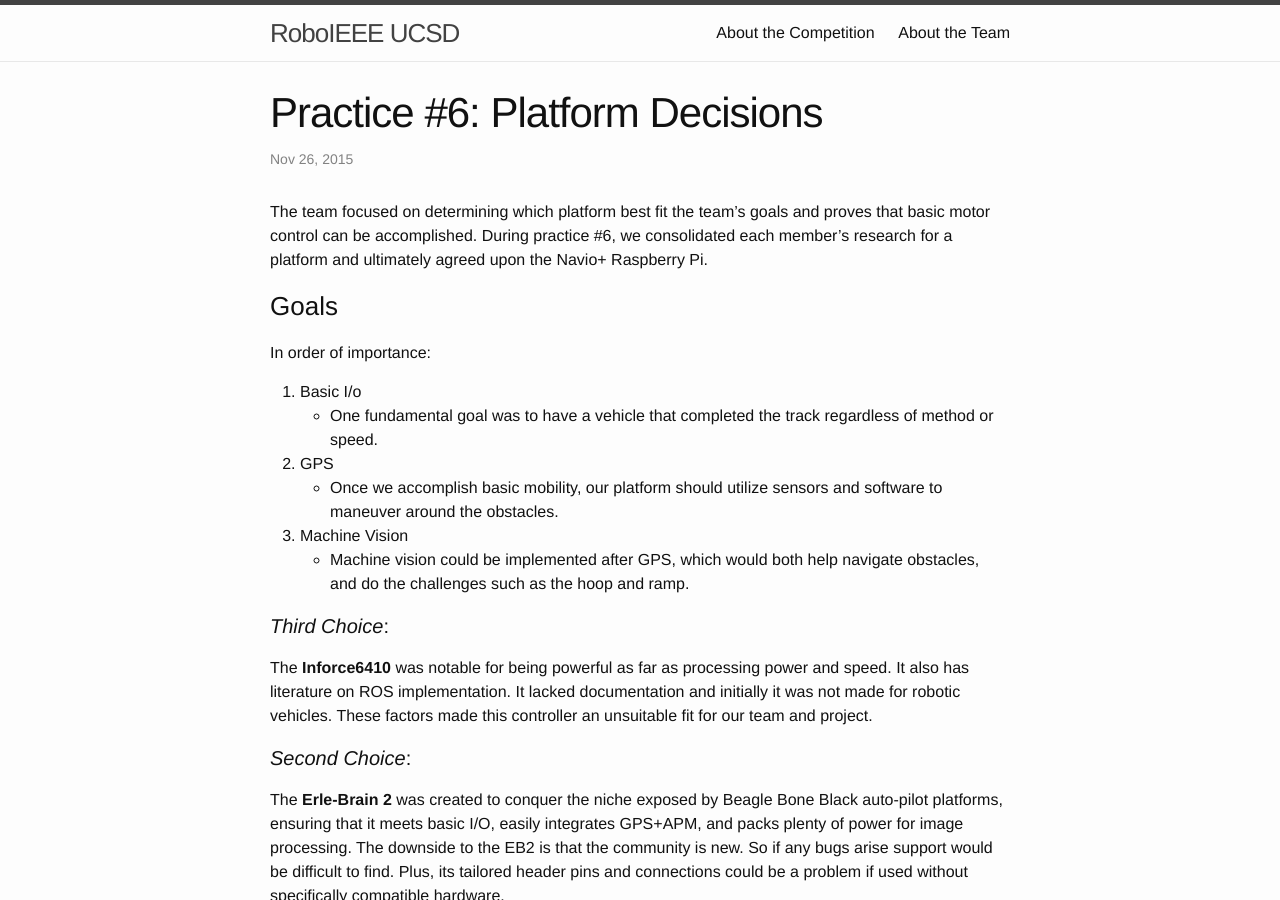
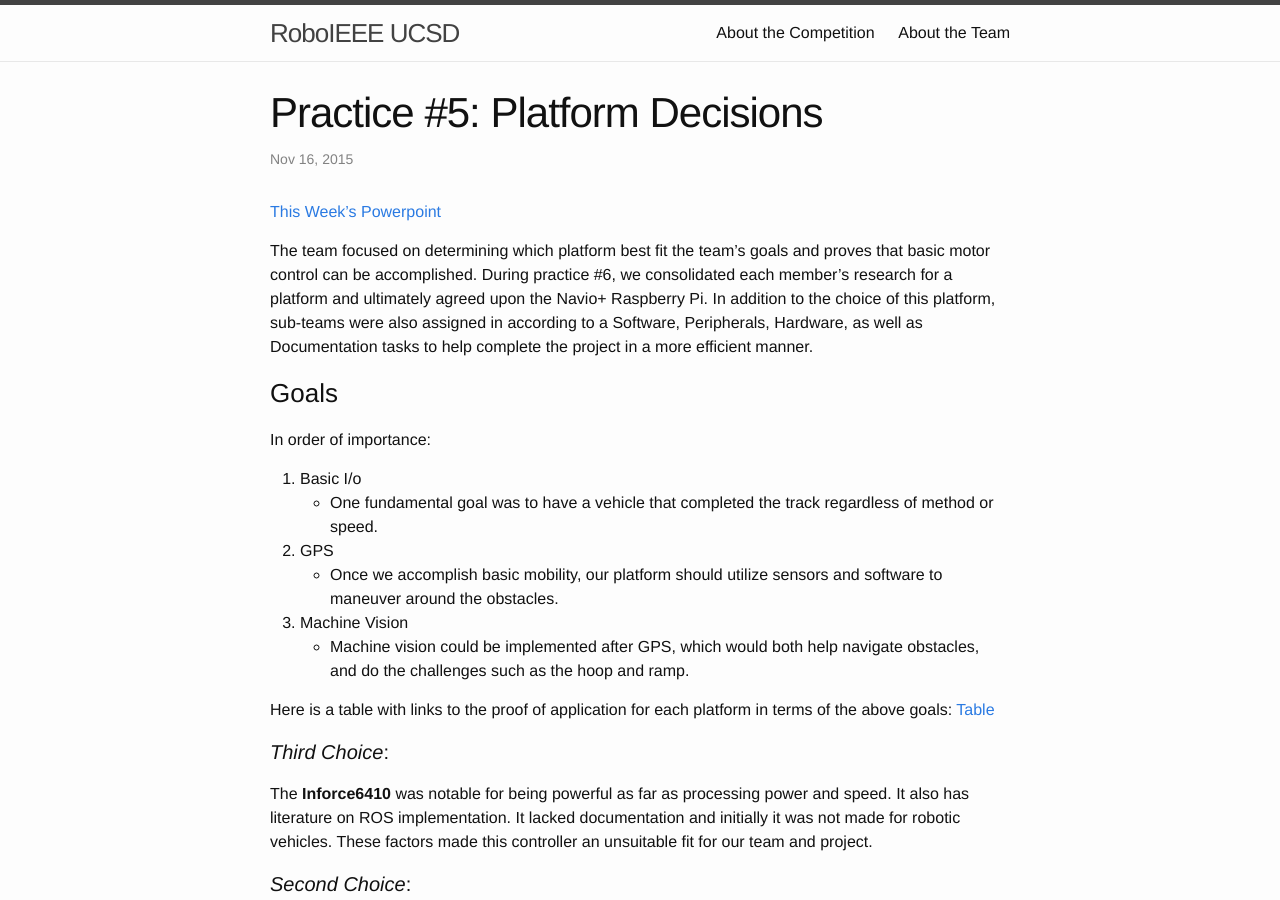
Before and after one commit to hermstadalex/UCSDroboIEEE, a Jekyll site: the page built from _posts/2015-11-26-picking-platform.markdown, in a window 1280 px wide and 900 px high. Built offline with Jekyll 4.4.1, drawn with Linux system fonts in a browser that asks for light colours.

Commit message:
Added Practice #5

```diff
--- a/_posts/2015-11-26-picking-platform.markdown
+++ b/_posts/2015-11-26-picking-platform.markdown
@@ -1,14 +1,19 @@
 ---
 layout: post
-title:  "Practice #6: Platform Decisions"
-date:   2015-11-26
+title:  "Practice #5: Platform Decisions"
+date:   2015-11-16
 categories: jekyll update
 ---
+
+[This Week's
+Powerpoint](https://docs.google.com/presentation/d/1lXwgx6CmjfgPG5dmoYTXs09DMjWjsoz3uhJZBkoQ8WQ/edit)
 
 The team focused on determining which platform best fit the team's goals and
 proves that basic motor control can be accomplished. During practice #6, we
 consolidated each member's research for a platform and ultimately agreed upon
-the Navio+ Raspberry Pi.
+the Navio+ Raspberry Pi. In addition to the choice of this platform, sub-teams
+were also assigned in according to a Software, Peripherals, Hardware, as well as
+Documentation tasks to help complete the project in a more efficient manner.
 
 ### Goals
 
@@ -23,6 +28,10 @@
 3. Machine Vision
   * Machine vision could be implemented after GPS, which would both help
   navigate obstacles, and do the challenges such as the hoop and ramp.
+
+Here is a table with links to the proof of application for each platform in
+terms of the above goals:
+[Table](https://docs.google.com/document/d/1b8Je1e7etTIbmG10YwVUiDANtwDea94KqdYbaGUoQ6s/edit)
 
 #### *Third Choice*:
 The **Inforce6410** was notable for being powerful as far as processing power
```
